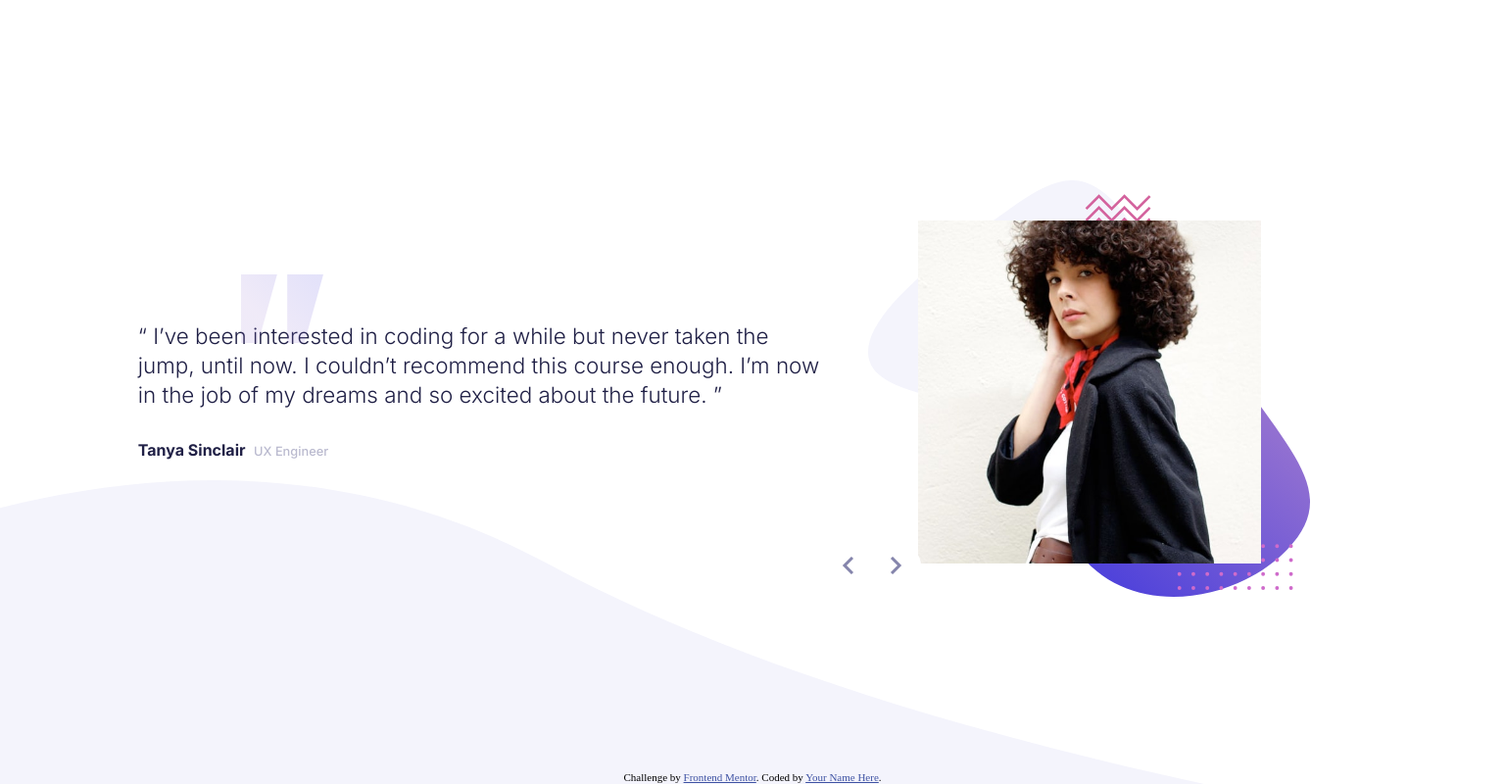
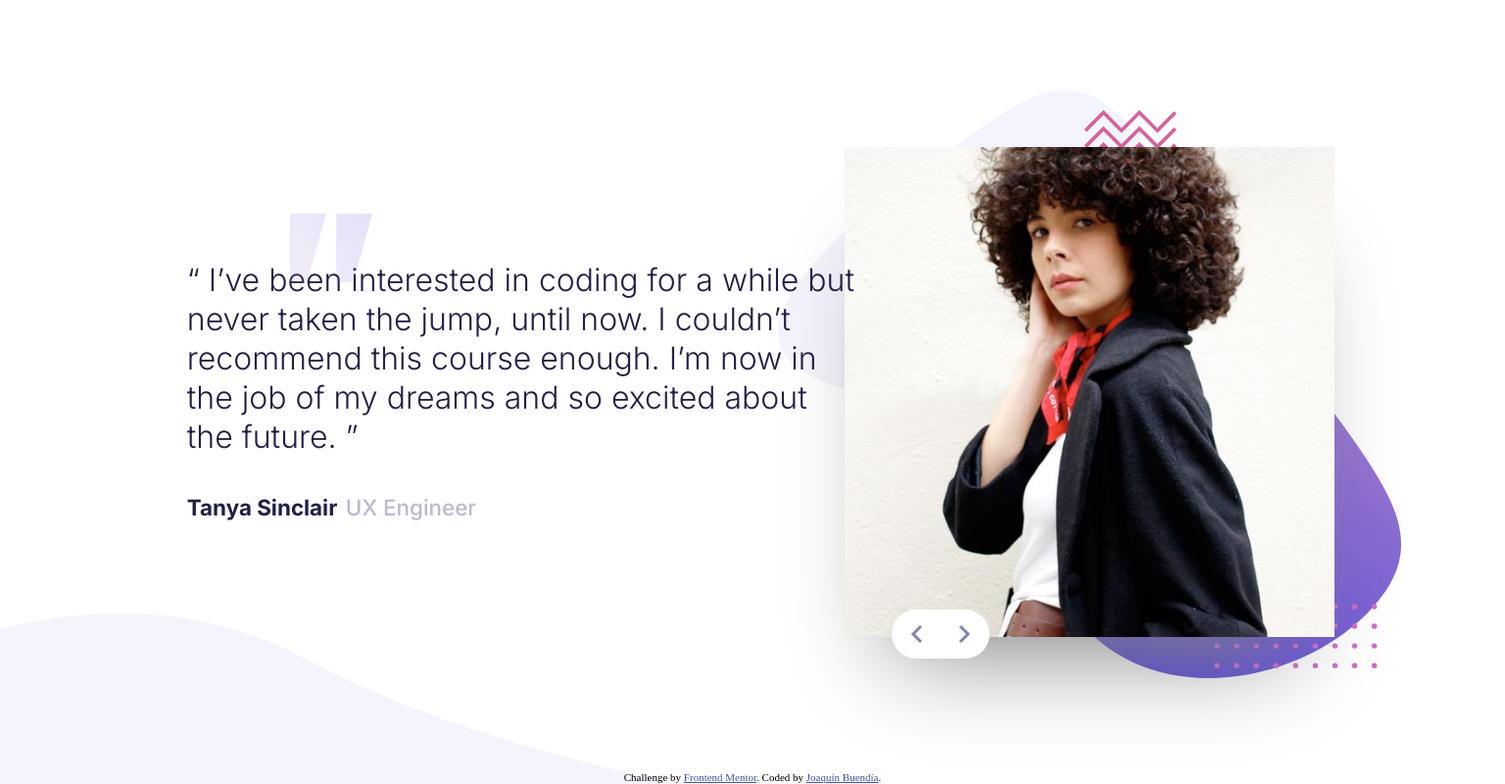
Before and after one commit to jbuendia1y/bootcamp-testimonials-slider-master, a plain HTML site: page index.html in a window 1536 px wide. Shown: the top 800 px of the page at 98% size. Drawn offline with nearby package versions, Linux system fonts and the light colour scheme.

Commit message:
Animations
Se agregaron las animaciones css atraves de JavaScript

```diff
--- a/index.html
+++ b/index.html
@@ -8,6 +8,9 @@
 
   <!-- NORMALIZE -->
   <link rel="stylesheet" href="https://necolas.github.io/normalize.css/8.0.1/normalize.css">
+
+  <!-- ANIMATE.CSS -->
+  <link rel="stylesheet"  href="https://cdnjs.cloudflare.com/ajax/libs/animate.css/4.1.1/animate.min.css"/>
 
   <!-- CSS -->
   <link rel="stylesheet" href="src/css/styles.css">
@@ -49,7 +52,7 @@
 
   <div class="attribution">
     Challenge by <a href="https://www.frontendmentor.io?ref=challenge" target="_blank">Frontend Mentor</a>.
-    Coded by <a href="#">Your Name Here</a>.
+    Coded by <a href="#">Joaquín Buendía</a>.
   </div>
 
   <script src="src/js/scripts.js"></script>
--- a/src/js/scripts.js
+++ b/src/js/scripts.js
@@ -18,11 +18,13 @@ const prev = document.getElementsByClassName('button-prev')[0];
 const next = document.getElementsByClassName('button-next')[0];
 
 const person__img = document.getElementsByClassName('person__img')[0];
+const user = document.getElementsByClassName('user')[0];
 const text =  document.getElementsByClassName('user__text')[0];
 const user__name = document.getElementsByClassName('user__name')[0];
 const job = document.getElementsByClassName('user__job')[0];
 
 const changePrev = ()=>{
+    startAnimate()
     if(cont>0){
         cont--
         person__img.src = data[cont].img
@@ -40,6 +42,7 @@ const changePrev = ()=>{
 }
 
 const changeNext = ()=>{
+    startAnimate()
     if(cont<data.length-1){
         cont++
         person__img.src = data[cont].img
@@ -56,12 +59,24 @@ const changeNext = ()=>{
     }
 }
 
+const startAnimate = ()=>{
+    user.classList.add('animate__animated','animate__bounceIn')
+    person__img.classList.add('animate__animated','animate__pulse')
+}
+
+const endAnimate = ()=>{
+    user.classList.remove('animate__animated','animate__bounceIn')
+    person__img.classList.remove('animate__animated','animate__pulse')
+}
+
 let cont = 0
 
 prev.addEventListener('click',()=>{
     changePrev()
+    setTimeout(endAnimate,1000)
 })
 
 next.addEventListener('click',()=>{
     changeNext()
+    setTimeout(endAnimate,1000)
 })
--- a/src/scss/_active.scss
+++ b/src/scss/_active.scss
@@ -8,6 +8,8 @@
         height: 250px;
         position: relative;
         z-index: 1;
+
+        box-shadow: -40px 3em 100px -80px gray;
     }
 
     &__user{
@@ -25,6 +27,15 @@
     .active{
         &__person{
             height: 350px;
+            box-shadow: 0 2em 3em -49px gray;
         }
     }
 }
+
+@media screen and (min-width:1440px){
+    .active{
+        &__person{
+            height: 500px;
+        }
+    }
+}
--- a/src/scss/_person.scss
+++ b/src/scss/_person.scss
@@ -17,11 +17,11 @@
     &__buttons{
         position: absolute;
         z-index: 100;
-        bottom: 0;
+        bottom: 10px;
         background-color: white;
 
         display: grid;
-        grid-template-columns: repeat(2,50px);
+        grid-template-columns: repeat(2,40px);
         grid-template-rows: 40px;
         align-items: center;
         justify-content: center;
@@ -44,11 +44,13 @@
 
 .button{
     &-prev,&-next{
+        padding: .3em;
     }
 }
 
 @media screen and (min-width:1024px){
     .person{
+
         grid-column: 2/3;
         grid-row: 1/2;
         margin-right: 2em;
@@ -57,8 +59,7 @@
         left: -85px;
 
         &__buttons{
-            left: 80px;
-            bottom: 10px;
+            left: 22%;
         }
 
         &__bg{
@@ -66,8 +67,33 @@
             bottom: -2px;
         }
     }
+}
 
-    .button{
+@media screen and (min-width:1240px){
+    .person{
 
+        &__buttons{
+            grid-template-columns: repeat(2,45px);
+            grid-template-rows: 45px;
+
+            left: 150px;
+        }
+    }
+
+}
+
+@media screen and (min-width:1440px){
+    .person{
+        &__bg{
+            height: 600px;
+            bottom: -10px;
+        }
+
+        &__buttons{
+            grid-template-columns: repeat(2,50px);
+            grid-template-rows: 50px;
+
+            left: 150px;
+        }
     }
 }
--- a/src/scss/_user.scss
+++ b/src/scss/_user.scss
@@ -57,7 +57,6 @@
     .user{
         padding-top: 1.5em;
         margin-left: 2em;
-        position: relative;
         z-index: 100;
 
         &__img{
@@ -90,3 +89,20 @@
 
     }
 }
+
+@media screen and (min-width:1440px){
+    .user{
+
+        left: 50px;
+
+        &__text{
+            font-size: 1em;
+            line-height: 40px;
+            padding-right: .5em;
+        }
+
+        &__name,&__job{
+            font-size: .7em;
+        }
+    }
+}
--- a/src/scss/styles.scss
+++ b/src/scss/styles.scss
@@ -17,6 +17,7 @@ $texts : 'Inter', sans-serif;
 /* Base */
 
 body{
+    height: 100vh;
     font-size: 32px;
     background-image: url(/images/pattern-curve.svg);
     background-size: 80%;
@@ -35,10 +36,11 @@ body{
 
 @media screen and (min-width:1024px){
     body{
-        height: 100vh;
         display: flex;
         align-items: center;
         justify-content: center;
+
+        background-size: 45%;
     }
     .attribution{
         position: absolute;
```
Also changed, not shown: src/css/styles.css.
